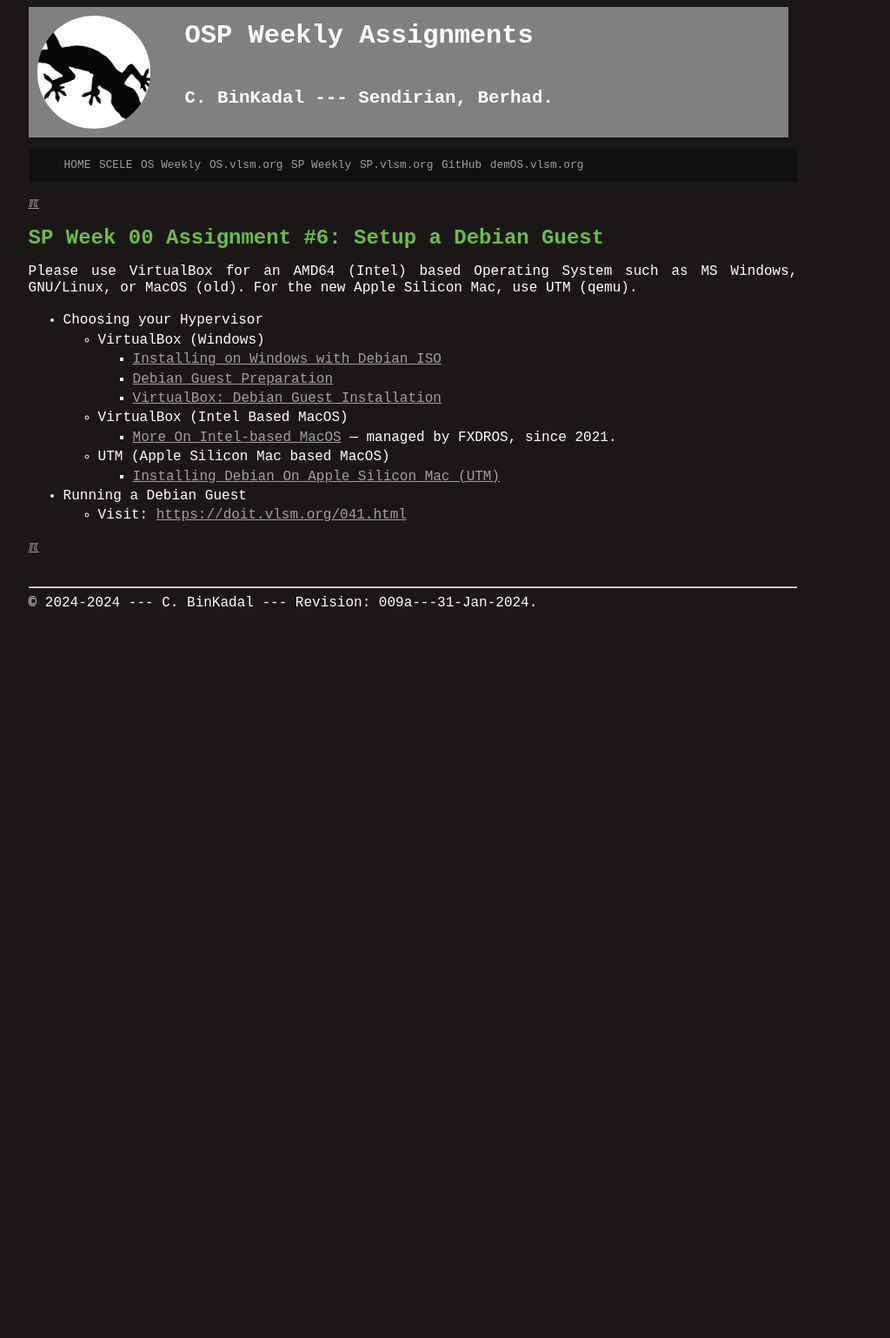
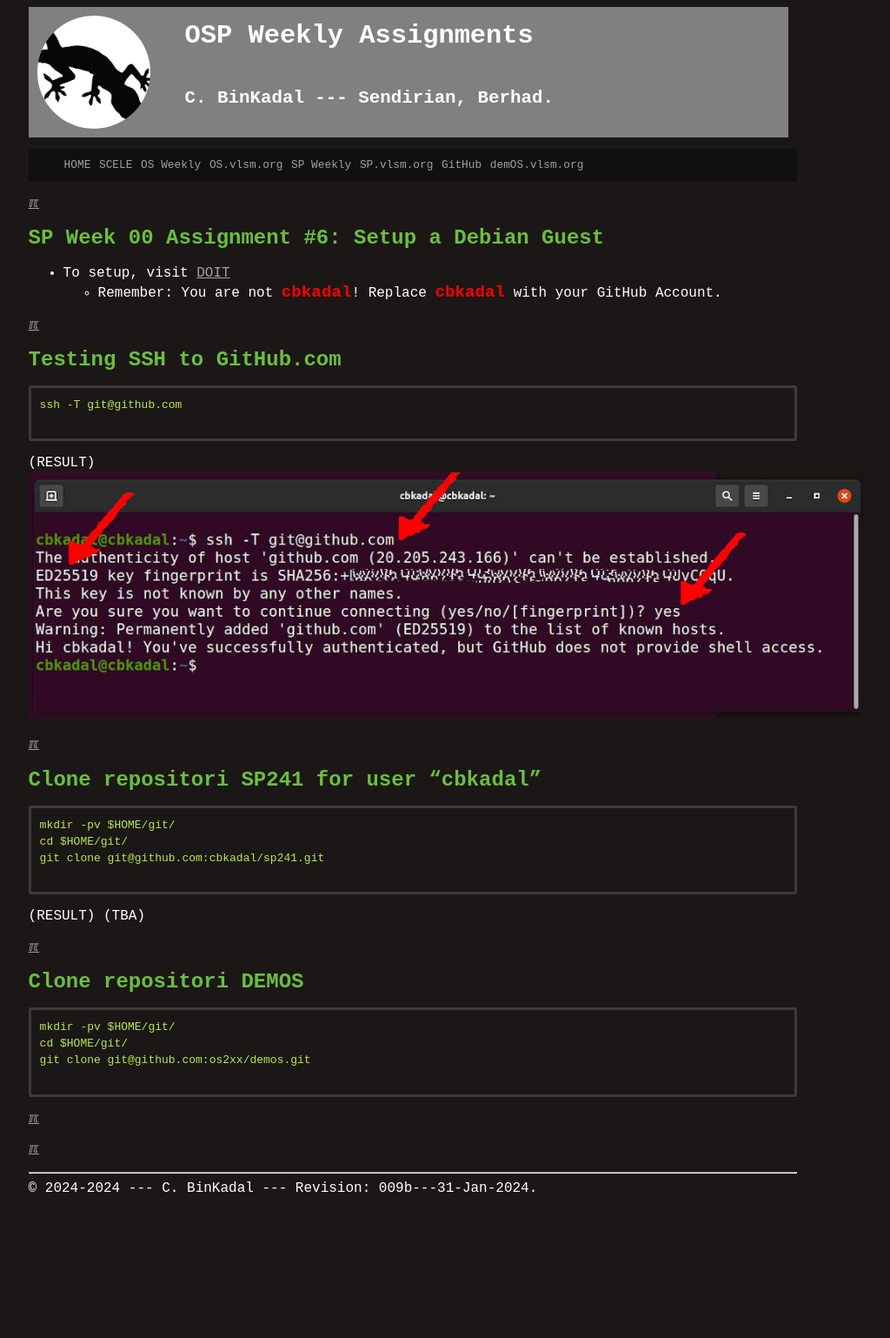
Before and after one commit to os2xx/demOS, a Jekyll site: the page built from S00-06.md, in a window 1280 px wide. Shown: the whole page at 87% size, without its empty margins (165-1189 px from the left). Built offline with Jekyll 4.4.1, drawn with Linux system fonts in a browser that asks for light colours; before the commit the page ends 900 px from its top, so only the background shows below that.

Commit message:
new file:   assets/images/

````diff
--- a/S00-06.md
+++ b/S00-06.md
@@ -6,20 +6,47 @@ title:  "OSP Weekly Assignments"
 [&#x213C;](#endofpage)<br id="idx00">
 # SP Week 00 Assignment #6: Setup a Debian Guest
 
-Please use VirtualBox for an AMD64 (Intel) based Operating System such as MS Windows,
-GNU/Linux, or MacOS (old). For the new Apple Silicon Mac, use UTM (qemu).
+* To setup, visit [DOIT](https://doit.vlsm.org/041.html)
+  * Remember: You are not <span style="color:red; font-weight:bold; font-size:larger;">cbkadal</span>!
+     Replace <span style="color:red; font-weight:bold; font-size:larger;">cbkadal</span> with your GitHub Account.
 
-* Choosing your Hypervisor
-  * VirtualBox (Windows)
-    * [Installing on Windows with Debian ISO](https://doit.vlsm.org/012.html)
-    * [Debian Guest Preparation](https://doit.vlsm.org/013.html)
-    * [VirtualBox: Debian Guest Installation](https://doit.vlsm.org/014.html)
-  * VirtualBox (Intel Based MacOS)
-    * [More On Intel-based MacOS](https://fxdros.github.io/virtualbox-on-macos/)
-    --- managed by FXDROS, since 2021.
-  * UTM (Apple Silicon Mac based MacOS)
-    * [Installing Debian On Apple Silicon Mac (UTM)](https://doit.vlsm.org/009.html)
-* Running a Debian Guest
-  * Visit: <https://doit.vlsm.org/041.html>
+[&#x213C;](#)<br id="idx01">
+## Testing SSH to GitHub.com
 
-[&#x213C;](#)<br id="endofpage"><br>
+```
+ssh -T git@github.com
+
+```
+
+(RESULT)
+<br>
+<img src="{{ site.baseurl }}/assets/images/dospH-03.jpg" style="width:960px;">
+<br>
+
+[&#x213C;](#)<br id="idx02">
+## Clone repositori SP241 for user "cbkadal"
+
+```
+mkdir -pv $HOME/git/
+cd $HOME/git/
+git clone git@github.com:cbkadal/sp241.git
+
+```
+
+(RESULT)
+(TBA)
+
+[&#x213C;](#)<br id="idx03">
+## Clone repositori DEMOS
+
+```
+mkdir -pv $HOME/git/
+cd $HOME/git/
+git clone git@github.com:os2xx/demos.git
+
+```
+
+[&#x213C;](#)<br id="idx04">
+
+
+[&#x213C;](#)<br id="endofpage">
--- a/_config.yml
+++ b/_config.yml
@@ -1,5 +1,5 @@
 title: Operating Systems Programming
-version:     "009a---31-Jan-2024"
+version:     "009b---31-Jan-2024"
 copyright:   "2024-2024"
 description: This is the Operating System course site,
       a GitHub Page, hosted at GitHub.com (thank you!).
````
Also changed, not shown: S00-08.md (+6 -6 lines), index.md (+1 -1 lines), assets/images/dospH-03.jpg (added).
